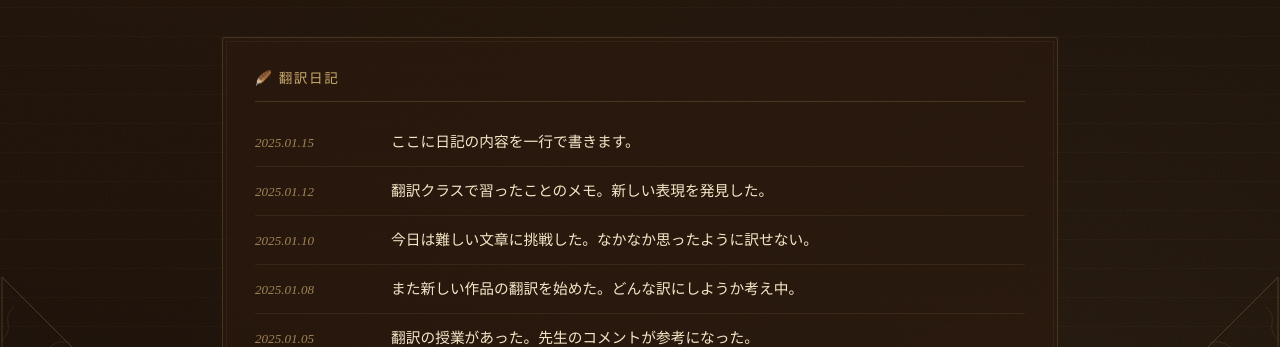
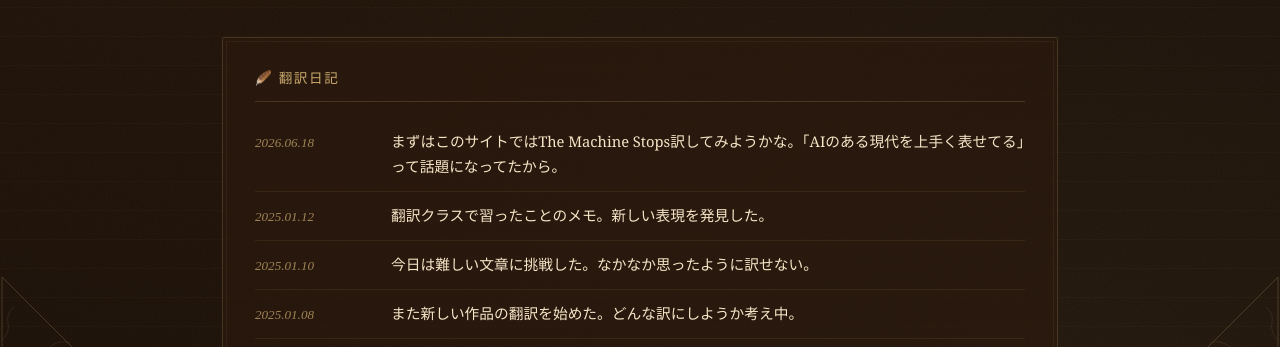
Before and after one commit to Azaleacreativeroom888/fan-translation, a plain HTML site: page blog.html in a window 1280 px wide. Shown: the part 445-792 px from the top of the page. Drawn offline with Linux system fonts and the light colour scheme; a web font is replaced by a local one.

Commit message:
Update blog entry date and content

```diff
--- a/blog.html
+++ b/blog.html
@@ -57,8 +57,8 @@
       <p class="panel-title">🪶 翻訳日記</p>
 
       <div class="blog-entry">
-        <span class="blog-date">2025.01.15</span>
-        <span class="blog-text">ここに日記の内容を一行で書きます。</span>
+        <span class="blog-date">2026.06.18</span>
+        <span class="blog-text">まずはこのサイトではThe Machine Stops訳してみようかな。「AIのある現代を上手く表せてる」って話題になってたから。</span>
       </div>
 
       <div class="blog-entry">
```
